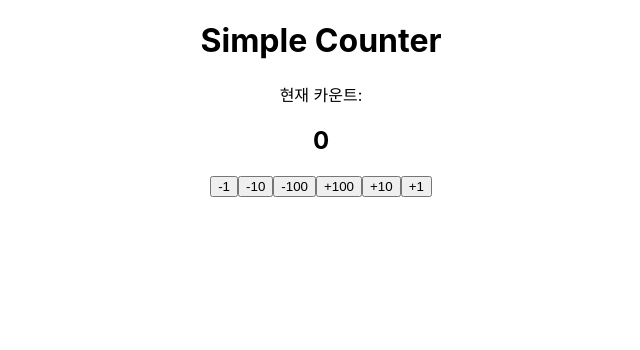
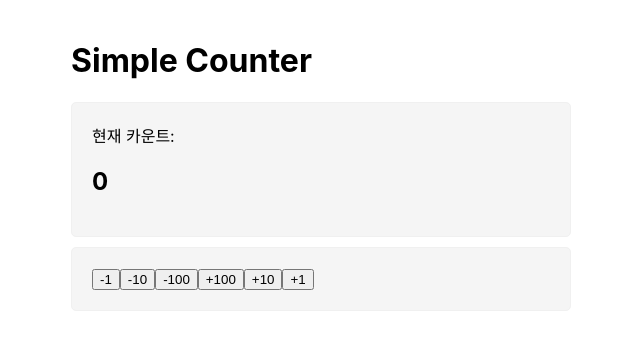
Before and after one commit to insidesjsj/pracitce-react, a React (Create React App) app in the folder project1/: page / in a window 1280 px wide. Shown: the top 350 px of the page, without its empty margins (319-959 px from the left). Built offline with nearby package versions, Linux system fonts and the light colour scheme.

Commit message:
ch05 카운터 앱 만들기 - 컴포넌트 스타일링

```diff
--- a/project1/src/App.css
+++ b/project1/src/App.css
@@ -1,38 +1,16 @@
-.App {
-  text-align: center;
+body {
+  padding: 20px;
 }
 
-.App-logo {
-  height: 40vmin;
-  pointer-events: none;
+.App {
+  margin: 0 auto;
+  width: 500px;
 }
 
-@media (prefers-reduced-motion: no-preference) {
-  .App-logo {
-    animation: App-logo-spin infinite 20s linear;
-  }
+.App > section {
+  padding: 20px;
+  background-color: rgb(245, 245, 245);
+  border: 1px solid rgb(240, 240, 240);
+  border-radius: 5px;
+  margin-bottom: 10px;
 }
-
-.App-header {
-  background-color: #282c34;
-  min-height: 100vh;
-  display: flex;
-  flex-direction: column;
-  align-items: center;
-  justify-content: center;
-  font-size: calc(10px + 2vmin);
-  color: white;
-}
-
-.App-link {
-  color: #61dafb;
-}
-
-@keyframes App-logo-spin {
-  from {
-    transform: rotate(0deg);
-  }
-  to {
-    transform: rotate(360deg);
-  }
-}
```
